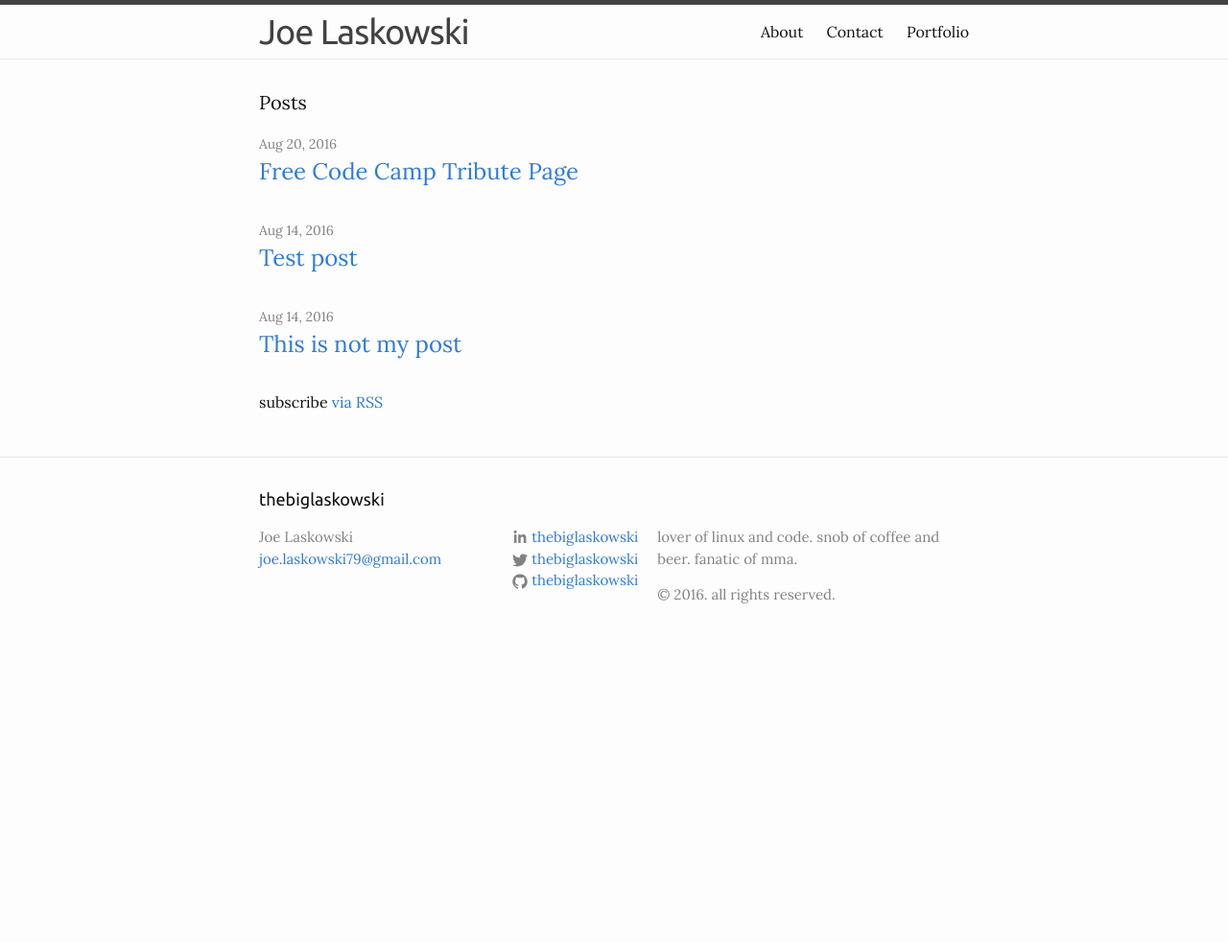
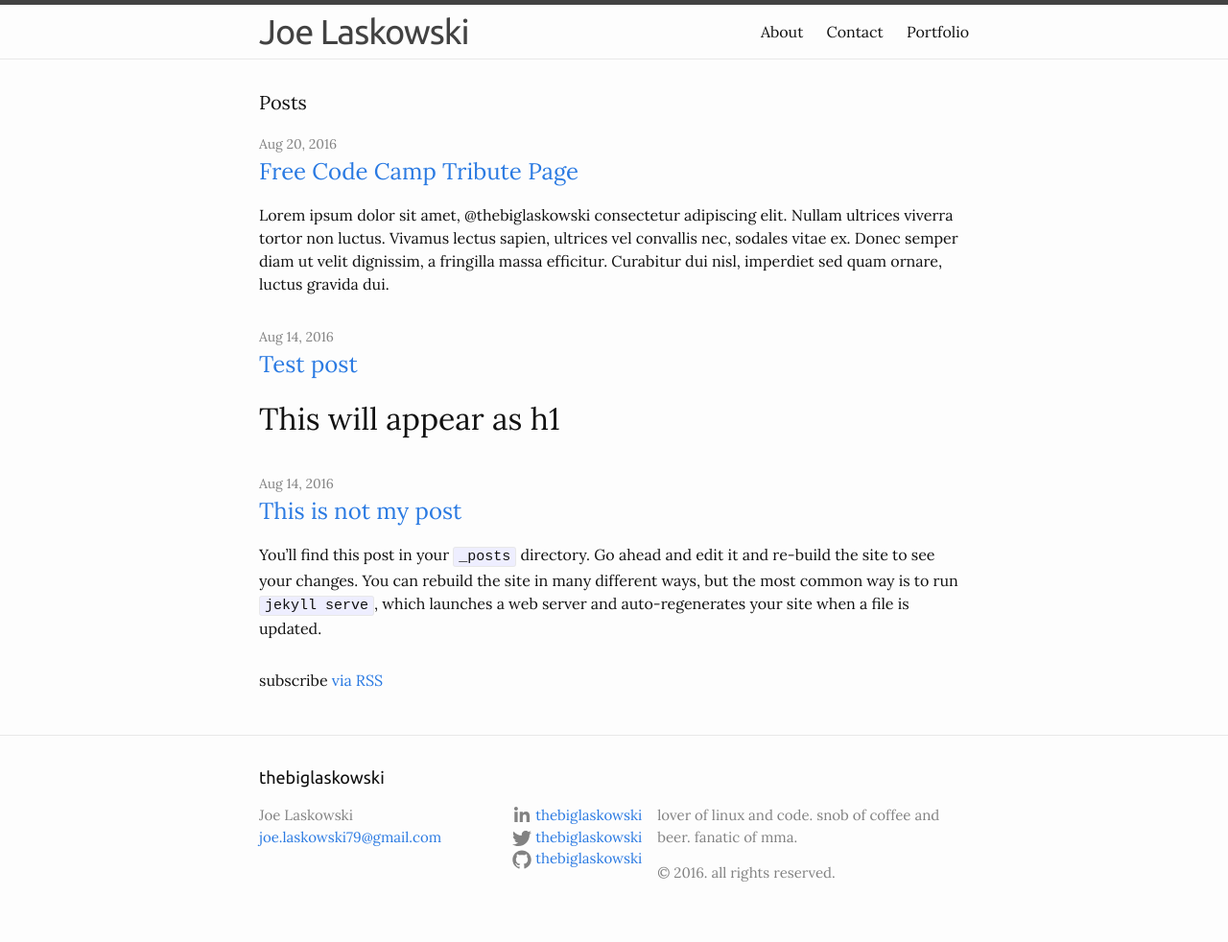
Before and after one commit to TheBigLaskowski/blog, a Jekyll site: the page built from index.html, in a window 1280 px wide. Shown: the whole page at 96% size. Built offline with Jekyll 4.4.1, drawn with Linux system fonts in a browser that asks for light colours; the list of posts is cut into pages by our own code; before the commit the page ends 900 px from its top, so only the background shows below that.

Commit message:
various changes and tests

```diff
--- a/_config.yml
+++ b/_config.yml
@@ -5,7 +5,7 @@
 # For technical reasons, this file is *NOT* reloaded automatically when you use
 # 'jekyll serve'. If you change this file, please restart the server process.
 
-# Site settingss
+# Site settings
 title: Joe Laskowski
 subtitle: thebiglaskowski
 email: joe.laskowski79@gmail.com
@@ -25,3 +25,6 @@ gems:
 
 # Build settings
 markdown: kramdown
+
+# Pagination
+paginate: 5
--- a/_posts/2016-08-14-test-post.markdown
+++ b/_posts/2016-08-14-test-post.markdown
@@ -3,13 +3,34 @@ layout: post
 title:  "Test post"
 date:   2016-08-14 15:11:00 -0400
 categories: random
+author: jekyll
 ---
 
-{% include vimeo.html vimeo_id="179997194" %}
+# This will appear as h1
 
-Lorem ipsum dolor sit amet, @thebiglaskowski consectetur adipiscing elit. Nullam ultrices viverra tortor non luctus. Vivamus lectus sapien, ultrices vel convallis nec, sodales vitae ex. Donec semper diam ut velit dignissim, a fringilla massa efficitur. Curabitur dui nisl, imperdiet sed quam ornare, luctus gravida dui. Pellentesque lobortis dui eu odio pellentesque dapibus. Quisque non sodales dolor. In sapien tortor, consectetur in neque a, varius varius elit. Duis rhoncus neque orci, et convallis velit dictum id. Integer ac aliquet libero. Sed eu cursus ipsum. Curabitur elit est, fermentum quis magna sed, semper tincidunt felis.
+## This will appear as h2
+
+### This will appear as h3
+
+Lorem ipsum dolor **bold** sit amet, @thebiglaskowski consectetur __italic__ adipiscing elit. Nullam ultrices viverra tortor non luctus. Vivamus lectus sapien, ultrices vel convallis nec, sodales vitae ex. Donec semper diam ut velit dignissim, a fringilla massa efficitur. Curabitur dui nisl, imperdiet sed quam ornare, luctus gravida dui.
 
 
 {% include youtube.html youtube_id="iwcP6dAAffs" %}
 
-Lorem ipsum dolor sit amet, @thebiglaskowski consectetur adipiscing elit. Nullam ultrices viverra tortor non luctus. Vivamus lectus sapien, ultrices vel convallis nec, sodales vitae ex. Donec semper diam ut velit dignissim, a fringilla massa efficitur. Curabitur dui nisl, imperdiet sed quam ornare, luctus gravida dui. Pellentesque lobortis dui eu odio pellentesque dapibus. Quisque non sodales dolor. In sapien tortor, consectetur in neque a, varius varius elit. Duis rhoncus neque orci, et convallis velit dictum id. Integer ac aliquet libero. Sed eu cursus ipsum. Curabitur elit est, fermentum quis magna sed, semper tincidunt felis.
+Lorem ipsum dolor sit amet, @thebiglaskowski consectetur adipiscing elit. Nullam ultrices viverra tortor non luctus. Vivamus lectus sapien, ultrices vel convallis nec, sodales vitae ex. Donec semper diam ut velit dignissim, a fringilla massa efficitur. Curabitur dui nisl, imperdiet sed quam ornare, luctus gravida dui.
+
+{% include vimeo.html vimeo_id="179997194" %}
+
+* list item
+* list item
+* list item
+* list item
+
+1 number
+2 number
+3 number
+4 number
+
+![this is alt text for an image](/assets/yes.gif)
+
+here is a link to [Google](https://google.com)
--- a/_posts/2016-08-14-welcome-to-jekyll.markdown
+++ b/_posts/2016-08-14-welcome-to-jekyll.markdown
@@ -3,6 +3,7 @@ layout: post
 title:  "This is not my post"
 date:   2016-08-14 14:15:11 -0400
 categories: jekyll update
+author: jekyll
 ---
 You’ll find this post in your `_posts` directory. Go ahead and edit it and re-build the site to see your changes. You can rebuild the site in many different ways, but the most common way is to run `jekyll serve`, which launches a web server and auto-regenerates your site when a file is updated.
 
--- a/_posts/2016-08-20-free-code-camp-tribute-page.md
+++ b/_posts/2016-08-20-free-code-camp-tribute-page.md
@@ -3,6 +3,10 @@ layout: post
 title:  "Free Code Camp Tribute Page"
 date:   2016-08-20 01:15:11 -0400
 categories: code
+author: Joe Laskowski
 ---
+
+Lorem ipsum dolor sit amet, @thebiglaskowski consectetur adipiscing elit. Nullam ultrices viverra tortor non luctus. Vivamus lectus sapien, ultrices vel convallis nec, sodales vitae ex. Donec semper diam ut velit dignissim, a fringilla massa efficitur. Curabitur dui nisl, imperdiet sed quam ornare, luctus gravida dui.
+
 <p data-height="530" data-theme-id="dark" data-slug-hash="dXZzkd" data-default-tab="html,result" data-user="TheBigLaskowski" data-embed-version="2" class="codepen">See the Pen <a href="https://codepen.io/TheBigLaskowski/pen/dXZzkd/">Tribute Page Project FCC</a> by Joe Laskowski (<a href="http://codepen.io/TheBigLaskowski">@TheBigLaskowski</a>) on <a href="http://codepen.io">CodePen</a>.</p>
 <script async src="//assets.codepen.io/assets/embed/ei.js"></script>
--- a/_sass/_base.scss
+++ b/_sass/_base.scss
@@ -177,8 +177,8 @@ pre {
 .icon {
     > svg {
         display: inline-block;
-        width: 16px;
-        height: 16px;
+        width: 20px;
+        height: 20px;
         vertical-align: middle;
         path {
             fill: $grey-color;
--- a/index.html
+++ b/index.html
@@ -14,6 +14,7 @@ layout: default
         <h2>
           <a class="post-link" href="{{ post.url | prepend: site.baseurl }}">{{ post.title }}</a>
         </h2>
+        {{ post.excerpt }}
       </li>
     {% endfor %}
   </ul>
```
Also changed, not shown: 1 other file.
